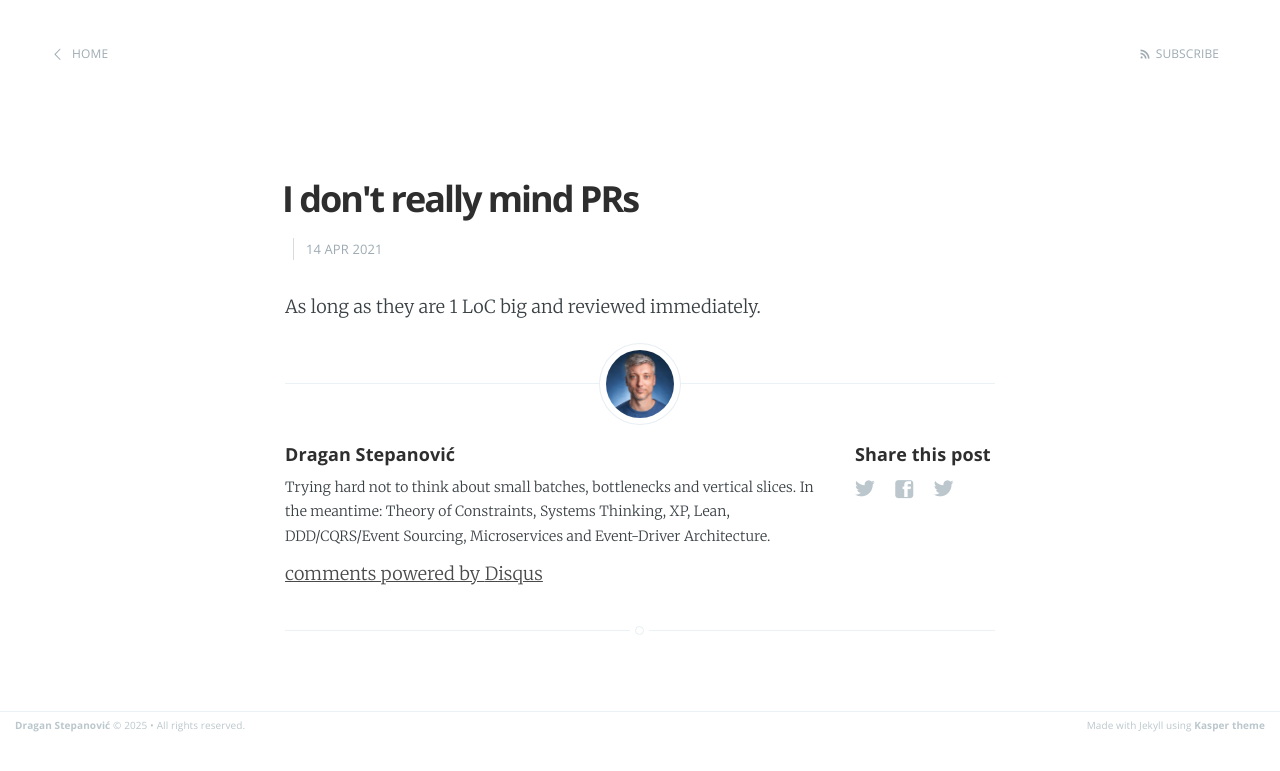
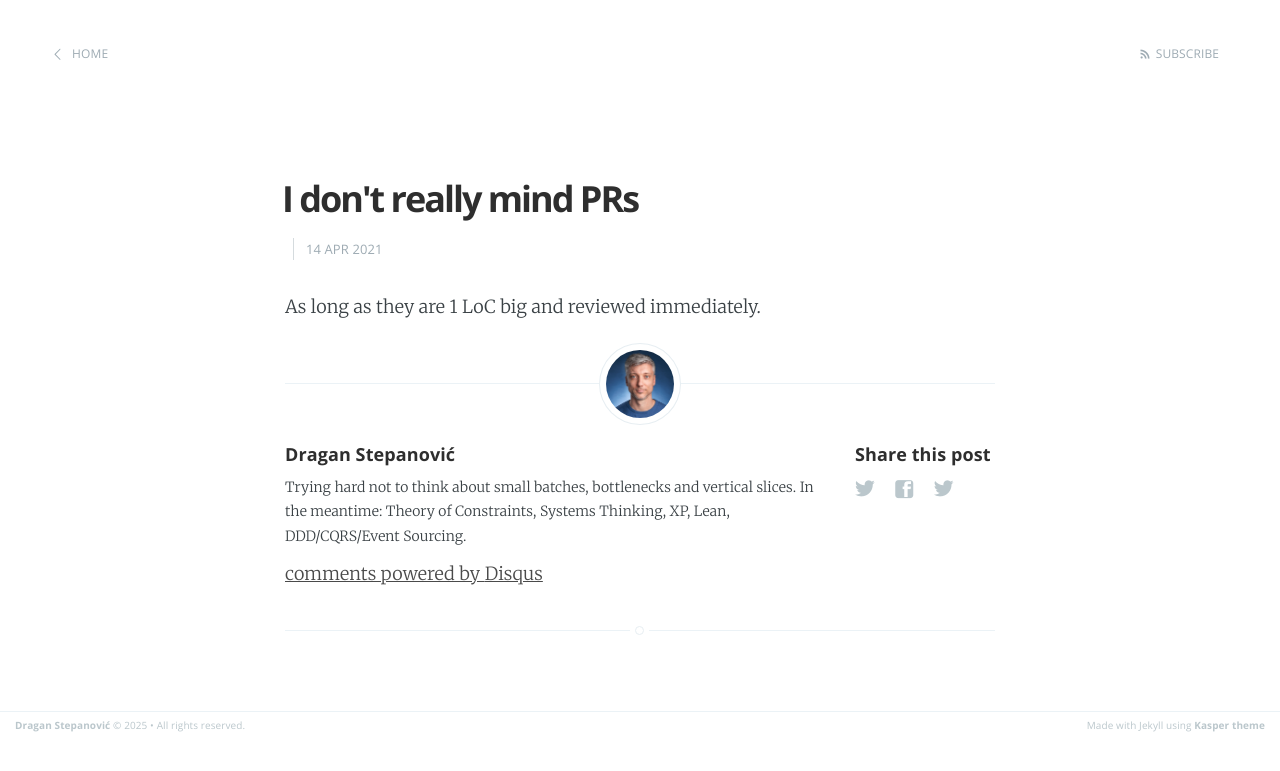
Before and after one commit to dragan-stepanovic/dragan-stepanovic.github.io, a Jekyll site: the page built from _posts/2021-04-14-I-dont-mind-prs.md, in a window 1280 px wide. Shown: the top 771 px of the page. Built offline with Jekyll 4.4.1, drawn with Linux system fonts in a browser that asks for light colours; our own code applies the rules of GitHub Pages for plain Markdown files; comment, search, counter and statistics services are not loaded.

Commit message:
Update post.html

```diff
--- a/_layouts/post.html
+++ b/_layouts/post.html
@@ -73,7 +73,7 @@ post_class: post-template
                     <!-- Author Bio -->
                     <p>
                         Trying hard not to think about small batches, bottlenecks and vertical slices.
-In the meantime: Theory of Constraints, Systems Thinking, XP, Lean, DDD/CQRS/Event Sourcing, Microservices and Event-Driver Architecture.
+In the meantime: Theory of Constraints, Systems Thinking, XP, Lean, DDD/CQRS/Event Sourcing.
                     </p>
                 </section>
             {% endif %}
```
